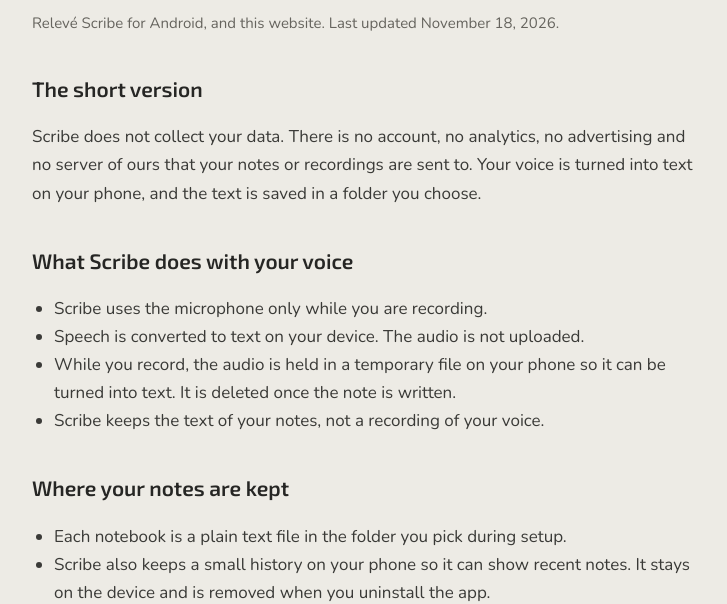
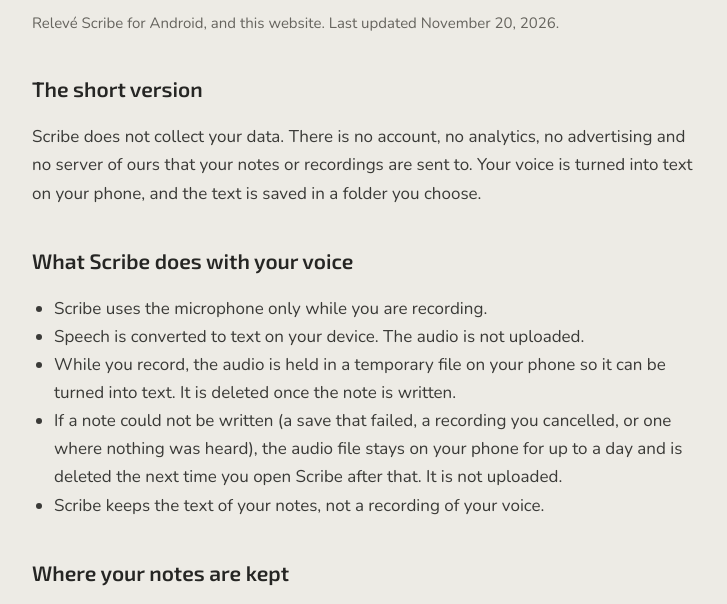
Before and after one commit to releveprojects/releveprojects.github.io, a plain HTML site: page privacy.html in a window 1280 px wide. Shown: the part 194-798 px from the top of the page, without its empty margins (276-1003 px from the left). Drawn offline with Linux system fonts and the light colour scheme.

Commit message:
Privacy page: say what happens to audio when a note could not be written
Co-Authored-By: Claude Fable 5.2 <noreply@anthropic.com>
Claude-Session: https://claude.ai/code/session_011x8A4Vaa6PEFHoA2ZHCzLZ

```diff
--- a/privacy.html
+++ b/privacy.html
@@ -19,7 +19,7 @@
 <main>
 <article class="doc">
   <h1>Privacy</h1>
-  <p class="date">Relevé Scribe for Android, and this website. Last updated November 18, 2026.</p>
+  <p class="date">Relevé Scribe for Android, and this website. Last updated November 20, 2026.</p>
 
   <h2>The short version</h2>
   <p>Scribe does not collect your data. There is no account, no analytics, no advertising and no server of ours that your notes or recordings are sent to. Your voice is turned into text on your phone, and the text is saved in a folder you choose.</p>
@@ -29,6 +29,7 @@
     <li>Scribe uses the microphone only while you are recording.</li>
     <li>Speech is converted to text on your device. The audio is not uploaded.</li>
     <li>While you record, the audio is held in a temporary file on your phone so it can be turned into text. It is deleted once the note is written.</li>
+    <li>If a note could not be written (a save that failed, a recording you cancelled, or one where nothing was heard), the audio file stays on your phone for up to a day and is deleted the next time you open Scribe after that. It is not uploaded.</li>
     <li>Scribe keeps the text of your notes, not a recording of your voice.</li>
   </ul>
 
```
